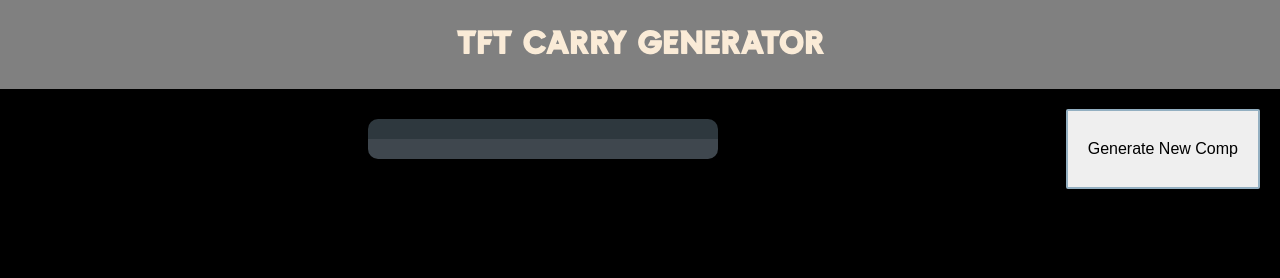
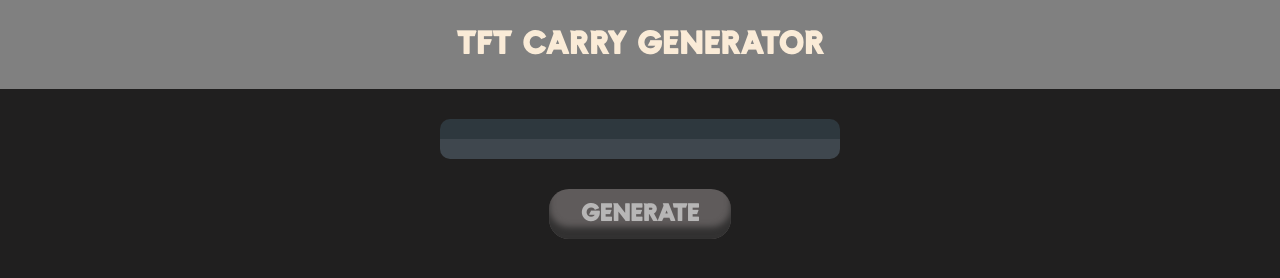
Before and after one commit to nnasa14/TFT-champs-items, a website: page index.html in a window 1280 px wide. Drawn offline with Linux system fonts and the light colour scheme; no server answers.

Commit message:
edited button

```diff
--- a/index.html
+++ b/index.html
@@ -23,7 +23,7 @@
                 <div id="trait"></div>
             </div>
 
-            <button id="button">Generate New Comp</button>
+            <button class="button" id="button">Generate</button>
             <script src="script.js"></script>
         </main>
 
--- a/styles.css
+++ b/styles.css
@@ -8,7 +8,12 @@
     margin: 0;
     padding: 0;
     box-sizing: border-box;
-    background-color: black;
+    background-color: rgb(32, 31, 31);
+}
+
+main {
+    padding: 20px;
+    text-align: center;
 }
 
 header {
@@ -18,27 +23,48 @@
     text-align: center;
 }
 
-button {
-    padding: 10px 20px;
-    font-size: 16px;
-    border: 2px solid rgb(147, 175, 193);
-    border-radius: 2px;
+.button {
+    appearance: none;
+    background-color: rgb(95, 91, 91);
+    border-radius: 20px;
+    border-style: none;
+    box-shadow: rgb(50, 49, 49) 0 -12px 6px inset;
+    box-sizing: border-box;
+    color: #b7b6b6;
     cursor: pointer;
-}
+    display: inline-block;
+    font-family: "LOL", sans-serif;
+    font-size: large;
+    font-weight: 700;
+    letter-spacing: -.24px;
+    margin: 0;
+    outline: none;
+    quotes: auto;
+    text-align: center;
+    text-decoration: none;
+    transition: all .15s;
+    user-select: none;
+    -webkit-user-select: none;
+    touch-action: manipulation;
+    height: 50px
+  }
 
-button:hover {
-    opacity: 0.5;
-}
+  .button:hover {
+    background-color: #7c7e7e;
+    box-shadow: #2c2d2d 0 -6px 8px inset;
+    transform: scale(1.125);
+  }
 
-main {
-    display: flex;
-    justify-content: space-between;
-    padding: 20px;
-}
+  .button:active {
+    transform: scale(1.025);
+  }
 
-div {
-    color: bisque;
-}
+  @media (min-width: 768px) {
+    .button {
+      font-size: 1.5rem;
+      padding: .75rem 2rem;
+    }
+    }
 
 .carry {
     flex: 1;
@@ -56,7 +82,7 @@
     font-size: xx-large;
     color: rgb(144, 138, 131);
     background-color: #2e383e;
-    width: 350px;
+    width: 400px;
     height: 180px;
     margin: 0 auto;
     border-radius: 10px 10px 0 0 ;
@@ -69,7 +95,7 @@
     justify-content: center;
     background-color: #3f474e;
     height: 150px;
-    width: 350px;
+    width: 400px;
     border-radius: 0 0 10px 10px;
     font-family: 'LOL';
     font-size: large;
```
